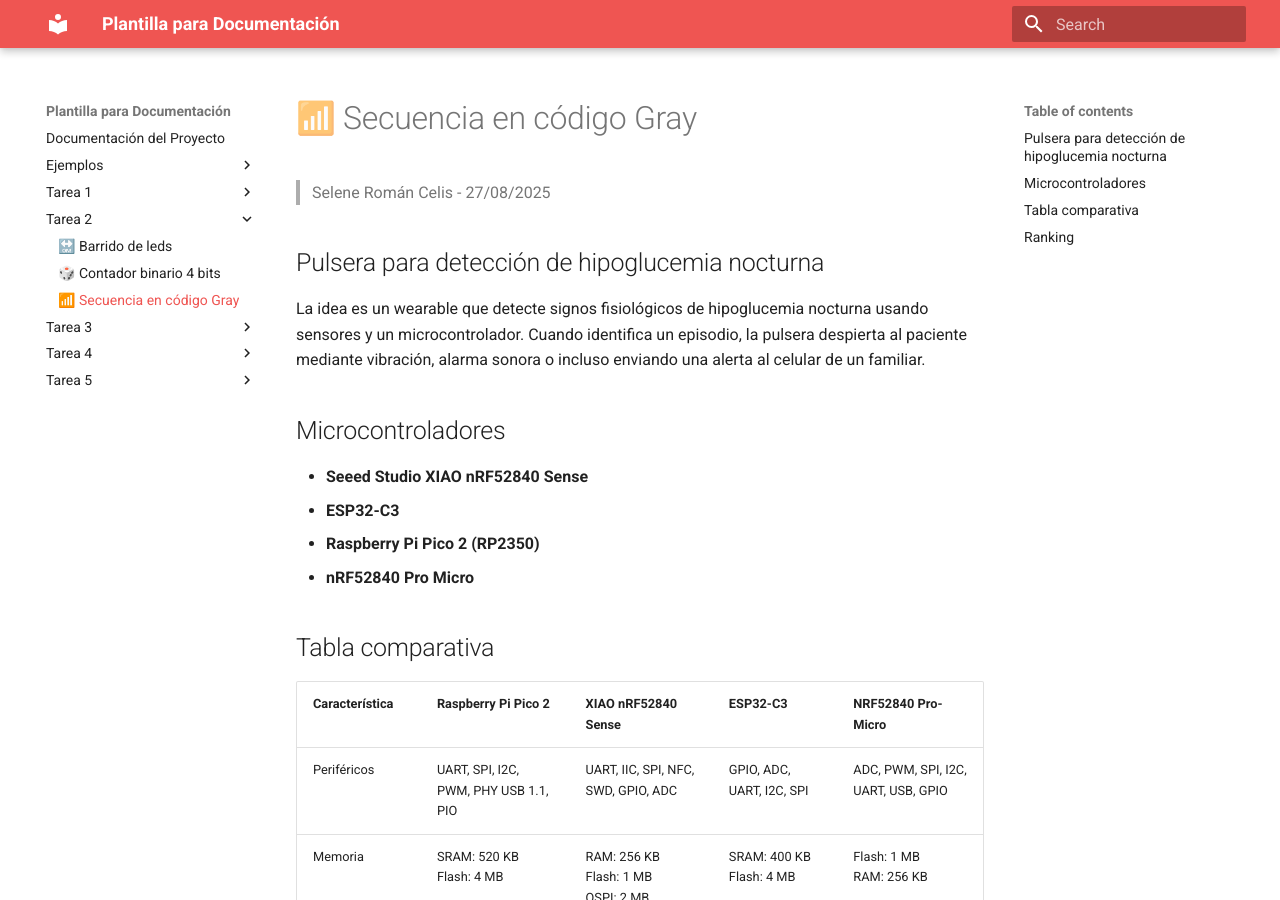
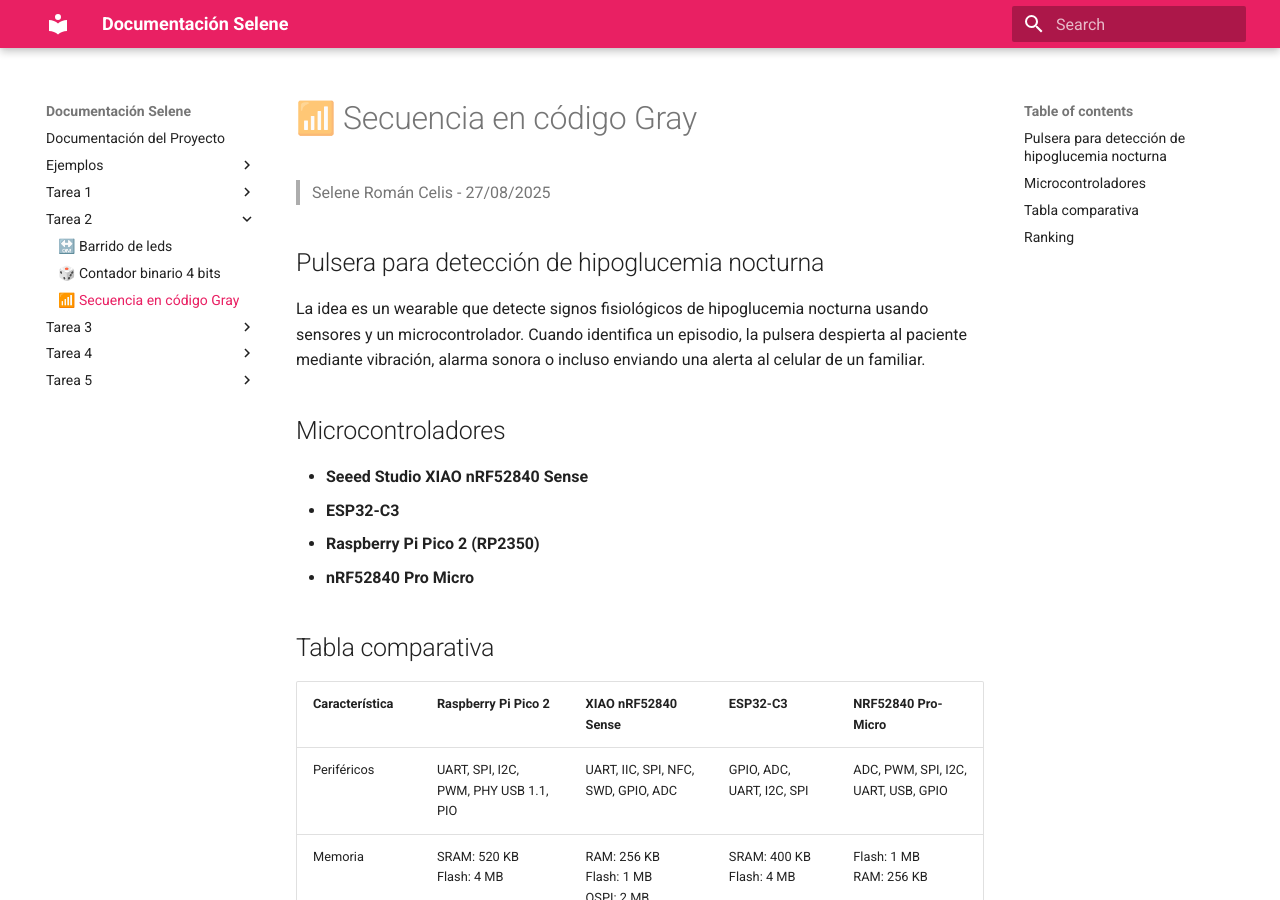
Before and after one commit to selene-ro/Selene_documentation, an MkDocs documentation site: the page built from docs/Tarea_2/gray.md, in a window 1280 px wide and 900 px high. Built offline with MkDocs 1.6.1 and Material for MkDocs 9.7.7, drawn with Linux system fonts in a browser that asks for light colours.

Commit message:
editar fondo

```diff
--- a/mkdocs.yml
+++ b/mkdocs.yml
@@ -1,4 +1,4 @@
-site_name: Plantilla para Documentación
+site_name: Documentación Selene
 markdown_extensions:
   - pymdownx.highlight:
       anchor_linenums: true
@@ -29,7 +29,8 @@
   highlightjs: true
   palette:
       - scheme: default
-        primary: red
+        primary: pink
+        accent: pink
 
   features:
     - content.code.copy
```
